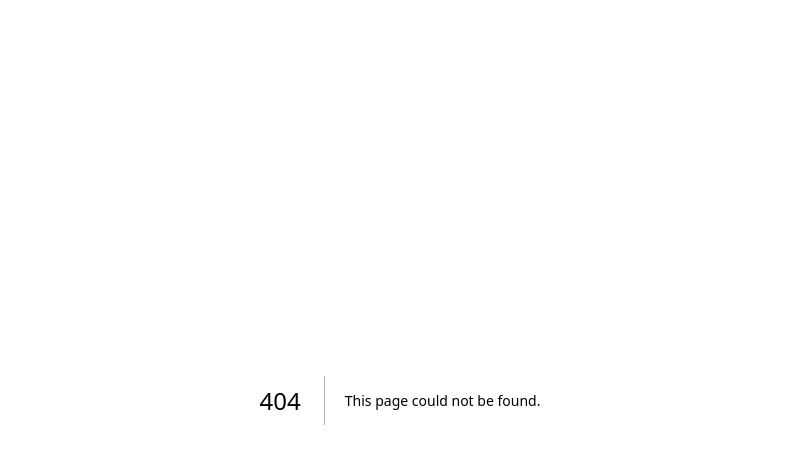
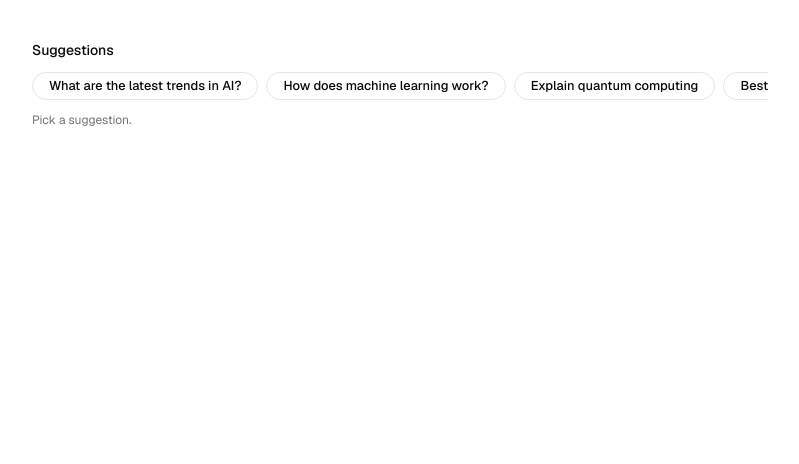
Before and after one commit to jamierthompson/uifiles, a Next.js app: page /preview/suggestion in a window 1280 px wide. Before the commit this address had no page. Shown: the top 464 px of the page, without its empty margins (240-1039 px from the left). Built offline with nearby package versions, Linux system fonts and the light colour scheme.

Commit message:
feat(ai): port suggestion
Base UI port of AI Elements suggestion. Import rewrites only; Radix ScrollArea-only props are gone.

```diff
--- /dev/null
+++ b/app/preview/suggestion/page.tsx
@@ -0,0 +1,36 @@
+"use client"
+
+import { useState } from "react"
+import { Suggestion, Suggestions } from "@/registry/ai/suggestion"
+
+const suggestions = [
+  "What are the latest trends in AI?",
+  "How does machine learning work?",
+  "Explain quantum computing",
+  "Best practices for React development",
+  "Tell me about TypeScript benefits",
+  "How to optimize database queries?",
+  "What is the difference between SQL and NoSQL?",
+]
+
+export default function SuggestionPreview() {
+  const [selected, setSelected] = useState<string | null>(null)
+
+  return (
+    <section className="flex flex-col gap-3">
+      <h2 className="text-sm font-medium">Suggestions</h2>
+      <Suggestions>
+        {suggestions.map((suggestion) => (
+          <Suggestion
+            key={suggestion}
+            onClick={setSelected}
+            suggestion={suggestion}
+          />
+        ))}
+      </Suggestions>
+      <p className="text-xs text-muted-foreground">
+        {selected ? `Selected: ${selected}` : "Pick a suggestion."}
+      </p>
+    </section>
+  )
+}
--- /dev/null
+++ b/registry/ai/suggestion.tsx
@@ -0,0 +1,56 @@
+// Derived from Vercel AI Elements suggestion.tsx (Apache-2.0, Copyright 2023 Vercel, Inc.).
+// Modified for uifiles: ported from Radix UI to Base UI; dependencies point at @uifiles.
+"use client"
+
+import { cn } from "cn"
+import type { ComponentProps } from "react"
+import { useCallback } from "react"
+import { Button } from "@/components/ui/button"
+import { ScrollArea, ScrollBar } from "@/components/ui/scroll-area"
+
+export type SuggestionsProps = ComponentProps<typeof ScrollArea>
+
+export const Suggestions = ({
+  className,
+  children,
+  ...props
+}: SuggestionsProps) => (
+  <ScrollArea className="w-full overflow-x-auto whitespace-nowrap" {...props}>
+    <div className={cn("flex w-max flex-nowrap items-center gap-2", className)}>
+      {children}
+    </div>
+    <ScrollBar className="hidden" orientation="horizontal" />
+  </ScrollArea>
+)
+
+export type SuggestionProps = Omit<ComponentProps<typeof Button>, "onClick"> & {
+  suggestion: string
+  onClick?: (suggestion: string) => void
+}
+
+export const Suggestion = ({
+  suggestion,
+  onClick,
+  className,
+  variant = "outline",
+  size = "sm",
+  children,
+  ...props
+}: SuggestionProps) => {
+  const handleClick = useCallback(() => {
+    onClick?.(suggestion)
+  }, [onClick, suggestion])
+
+  return (
+    <Button
+      className={cn("cursor-pointer rounded-full px-4", className)}
+      onClick={handleClick}
+      size={size}
+      type="button"
+      variant={variant}
+      {...props}
+    >
+      {children || suggestion}
+    </Button>
+  )
+}
```
Also changed, not shown: 1 other file (tests, documents, lock files or other folders).
